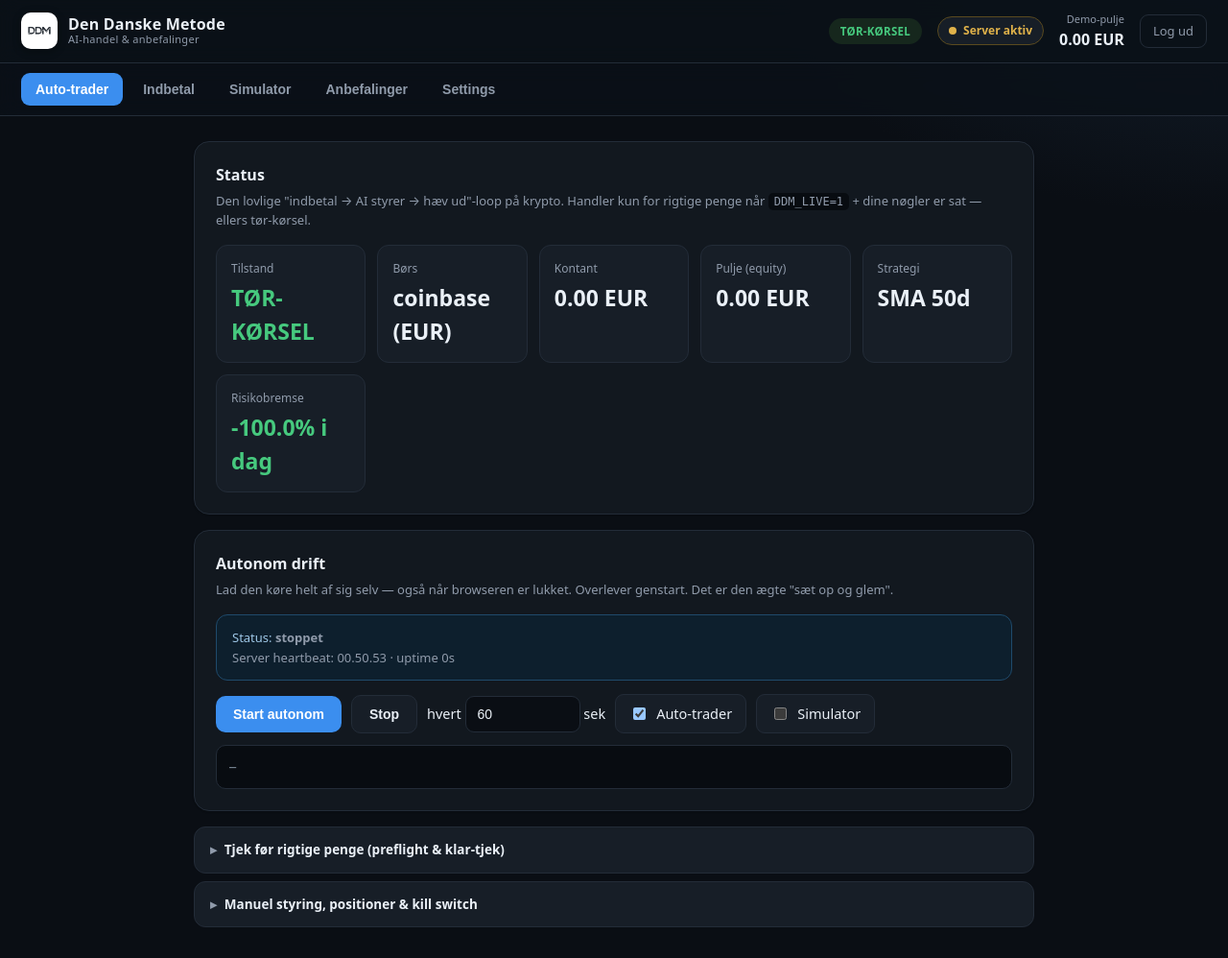
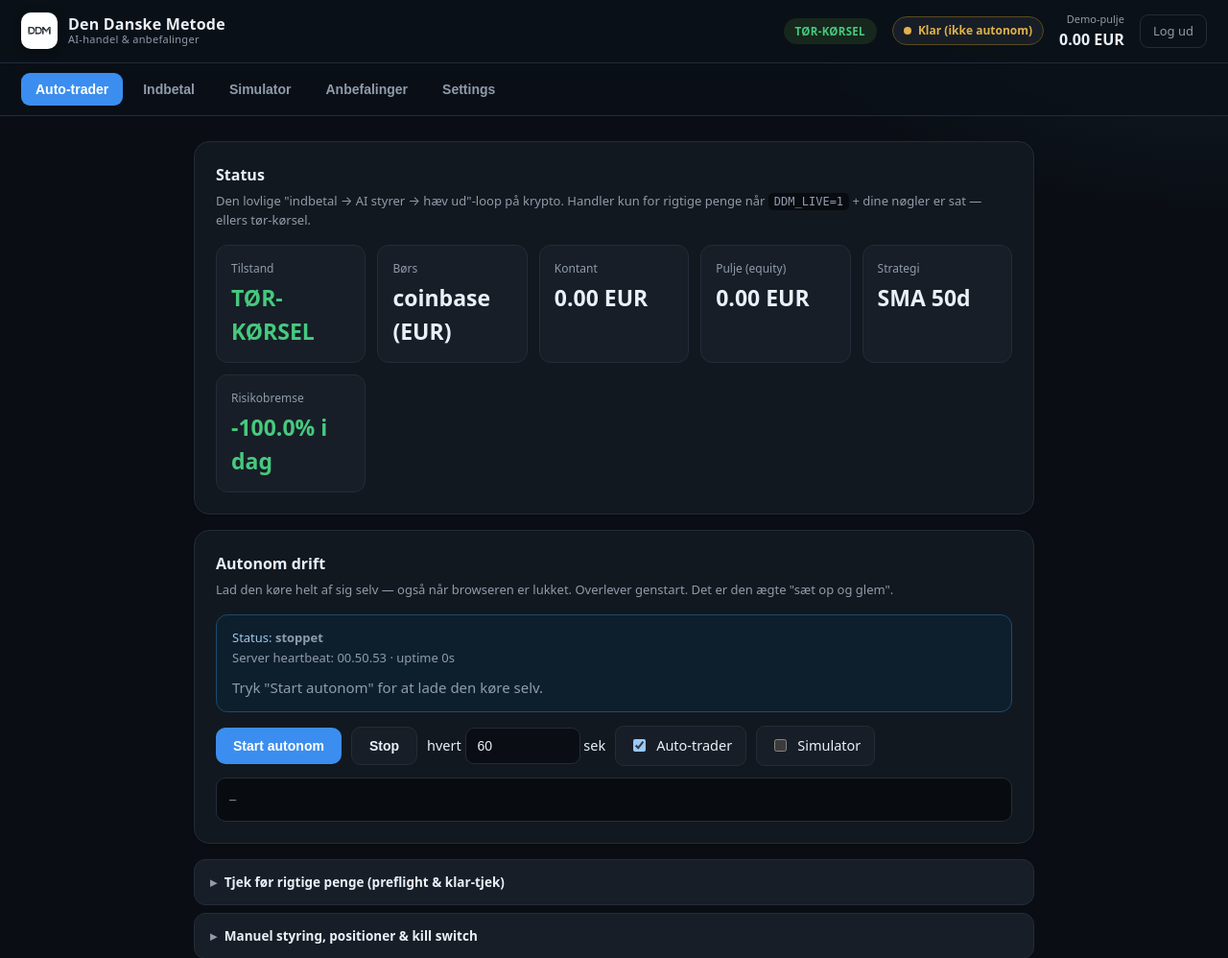
Before and after one commit to jesaias1/DDM, a Flask app: page / in a window 1280 px wide. Shown: the top 998 px of the page at 96% size. Before the commit the page ends 966 px from the top, so only its background shows below. Run offline with Flask 3, Linux system fonts and the light colour scheme; the visitor is signed in with stand-in values (Sample User, id 1); data that the repository does not hold is empty.

Commit message:
UI: levende 'koerer'-animation (nedtaelling, sweep-bar, spinner) for sim + live
- 1-sekunds ticker viser nedtaelling til naeste scan naar autonom drift koerer
- sweep-animeret aktivitetsbar + spinner mens en cyklus arbejder
- header-pill viser status paa alle faner (gaelder baade simulator og live)
- alt stopper naar man trykker Stop (animation foelger scheduler-tilstand)

Co-Authored-By: Claude Opus 4.8 <noreply@anthropic.com>

```diff
--- a/templates/dashboard.html
+++ b/templates/dashboard.html
@@ -123,6 +123,24 @@
   .step { display:flex; gap:11px; margin-top:11px; align-items:flex-start; }
   .step .n { flex:0 0 25px; height:25px; border-radius:50%; background:var(--blue); color:#fff;
              display:flex; align-items:center; justify-content:center; font-size:12px; font-weight:700; }
+
+  /* "programmet kører"-animationer */
+  .spinner { width:13px; height:13px; border:2px solid rgba(255,255,255,.25); border-top-color:#fff;
+             border-radius:50%; display:inline-block; vertical-align:-2px; animation:spin .7s linear infinite; }
+  @keyframes spin { to { transform:rotate(360deg); } }
+  .dots::after { content:''; display:inline-block; width:1.2em; text-align:left;
+                 animation:dots 1.2s steps(4,end) infinite; }
+  @keyframes dots { 0%{content:''} 25%{content:'.'} 50%{content:'..'} 75%{content:'...'} }
+  .actbar { height:7px; border-radius:7px; background:var(--panel2); overflow:hidden;
+            margin-top:14px; position:relative; display:none; }
+  .actbar.on { display:block; }
+  .actbar > span { position:absolute; left:-38%; width:38%; height:100%; border-radius:7px;
+                   background:linear-gradient(90deg, transparent, var(--blue), transparent);
+                   animation:sweep 1.25s ease-in-out infinite; }
+  @keyframes sweep { 0%{left:-38%} 100%{left:100%} }
+  .countdown { font-size:15px; font-weight:700; color:var(--green); margin-top:10px; display:flex;
+               align-items:center; gap:8px; }
+  .countdown.idle { color:var(--muted); font-weight:500; }
 </style>
 </head>
 <body>
@@ -170,7 +188,9 @@
         Det er den ægte "sæt op og glem".</p>
       <div class="note info" style="margin-bottom:14px">Status: <b id="schedState">indlæser…</b>
         <span class="muted" id="schedTiming"></span><br>
-        <span class="muted" id="heartbeatText">Server heartbeat: venter...</span></div>
+        <span class="muted" id="heartbeatText">Server heartbeat: venter...</span>
+        <div class="countdown idle" id="schedCountdown">Tryk "Start autonom" for at lade den køre selv.</div>
+        <div class="actbar" id="actBar"><span></span></div></div>
       <div class="row">
         <button class="btn" onclick="schedStart()">Start autonom</button>
         <button class="btn ghost" onclick="schedStop()">Stop</button>
@@ -415,6 +435,10 @@ const kr = n => (n>=0?'':'-') + Math.abs(n).toFixed(2);
 const fmtTime = ts => ts ? new Date(ts*1000).toLocaleTimeString('da-DK') : '–';
 let currentSimStarting = 100;
 let currentLiveEquity = 0;
+// fælles "kører"-tilstand til animationerne
+let schedCache = { running:false, online:true, interval:60, next_run:null, last_run:null };
+let busy = 0;
+function setBusy(d){ busy = Math.max(0, busy + d); tick(); }
 const fmtDuration = seconds => {
   seconds = Math.max(0, Math.floor(seconds || 0));
   const h = Math.floor(seconds / 3600), m = Math.floor((seconds % 3600) / 60), s = seconds % 60;
@@ -449,8 +473,11 @@ async function refresh() {
 }
 let simAuto=null;
 async function cycle() {
-  const r = await (await fetch('/api/cycle',{method:'POST'})).json();
-  document.getElementById('log').textContent = r.log.join('\n'); refresh();
+  setBusy(1);
+  try {
+    const r = await (await fetch('/api/cycle',{method:'POST'})).json();
+    document.getElementById('log').textContent = r.log.join('\n'); await refresh();
+  } finally { setBusy(-1); }
 }
 async function scanSignals(){
   const d=await (await fetch('/api/diagnostics')).json();
@@ -583,8 +610,11 @@ async function refreshLive(){
     : '<tr><td class="muted" colspan="6">Ingen åbne positioner</td></tr>';
 }
 async function liveCycle(){
-  const r=await (await fetch('/api/live/cycle',{method:'POST'})).json();
-  document.getElementById('liveLog').textContent=(r.live?'[LIVE] ':'[TØR-KØRSEL] ')+r.log.join('\n'); refreshLive();
+  setBusy(1);
+  try {
+    const r=await (await fetch('/api/live/cycle',{method:'POST'})).json();
+    document.getElementById('liveLog').textContent=(r.live?'[LIVE] ':'[TØR-KØRSEL] ')+r.log.join('\n'); await refreshLive();
+  } finally { setBusy(-1); }
 }
 function toggleLiveAuto(){ const b=document.getElementById('liveAutoBtn');
   if(liveAuto){clearInterval(liveAuto);liveAuto=null;b.textContent='Auto (30s)';}
@@ -661,23 +691,63 @@ async function getSignals(){
 
 // ---------- scheduler ----------
 async function refreshHealth(){
-  const pill=document.getElementById('runPill');
-  const text=document.getElementById('runText');
   const hb=document.getElementById('heartbeatText');
   try{
     const h=await (await fetch('/api/health')).json();
-    const running=!!(h.scheduler&&h.scheduler.running);
-    pill.className='runpill '+(running?'ok':'warn');
-    text.textContent=running?'Kører autonomt':'Server aktiv';
+    schedCache.online=true;
+    schedCache.running=!!(h.scheduler&&h.scheduler.running);
     hb.textContent=`Server heartbeat: ${new Date(h.server_time*1000).toLocaleTimeString('da-DK')} · uptime ${fmtDuration(h.uptime_seconds)}`;
   }catch(e){
-    pill.className='runpill bad';
-    text.textContent='Ingen kontakt';
+    schedCache.online=false;
     hb.textContent='Server heartbeat: ingen kontakt til appen';
   }
+  tick();
+}
+
+// Tikker hvert sekund: viser tydeligt at programmet lever (nedtælling, sweep, spinner).
+function tick(){
+  const pill=document.getElementById('runPill'), text=document.getElementById('runText');
+  const bar=document.getElementById('actBar'), cd=document.getElementById('schedCountdown');
+  if(!pill) return;
+  // 1) ingen kontakt til serveren
+  if(!schedCache.online){
+    pill.className='runpill bad'; text.textContent='Ingen kontakt';
+    bar.classList.remove('on'); cd.className='countdown idle';
+    cd.textContent='Ingen kontakt til serveren — er den startet?';
+    return;
+  }
+  // 2) en cyklus kører lige nu (manuelt eller auto)
+  if(busy>0){
+    pill.className='runpill ok'; text.innerHTML='<span class="spinner"></span> Arbejder';
+    bar.classList.add('on'); cd.className='countdown';
+    cd.innerHTML='<span class="spinner"></span> Scanner markedet nu…';
+    return;
+  }
+  // 3) autonom drift kører — vis levende nedtælling til næste scan
+  if(schedCache.running){
+    pill.className='runpill ok';
+    const now=Date.now()/1000;
+    let secs=schedCache.next_run?Math.round(schedCache.next_run-now):null;
+    bar.classList.add('on'); cd.className='countdown';
+    if(secs===null||secs<=0){
+      text.innerHTML='<span class="dots">Scanner</span>';
+      cd.innerHTML='<span class="spinner"></span> Scanner markedet…';
+    } else {
+      text.textContent='Kører · næste om '+secs+'s';
+      cd.textContent='⏳ Næste scan om '+secs+' sekunder';
+    }
+    return;
+  }
+  // 4) server aktiv, men ikke autonom
+  pill.className='runpill warn'; text.textContent='Klar (ikke autonom)';
+  bar.classList.remove('on'); cd.className='countdown idle';
+  cd.textContent='Tryk "Start autonom" for at lade den køre selv.';
 }
 async function refreshSched(){
   const s=await (await fetch('/api/scheduler/status')).json();
+  schedCache.running=s.running; schedCache.interval=s.interval;
+  schedCache.next_run=s.next_run; schedCache.last_run=s.last_run;
+  tick();
   const el=document.getElementById('schedState');
   el.textContent=s.running?'KØRER':'stoppet'; el.style.color=s.running?'var(--green)':'var(--muted)';
   document.getElementById('schedTiming').textContent = s.running
@@ -719,6 +789,8 @@ refreshHealth();
 loadSettings();
 setInterval(refreshSched, 10000);
 setInterval(refreshHealth, 5000);
+setInterval(tick, 1000);   // levende nedtælling/animation hvert sekund
+tick();
 </script>
 </body>
 </html>
```
